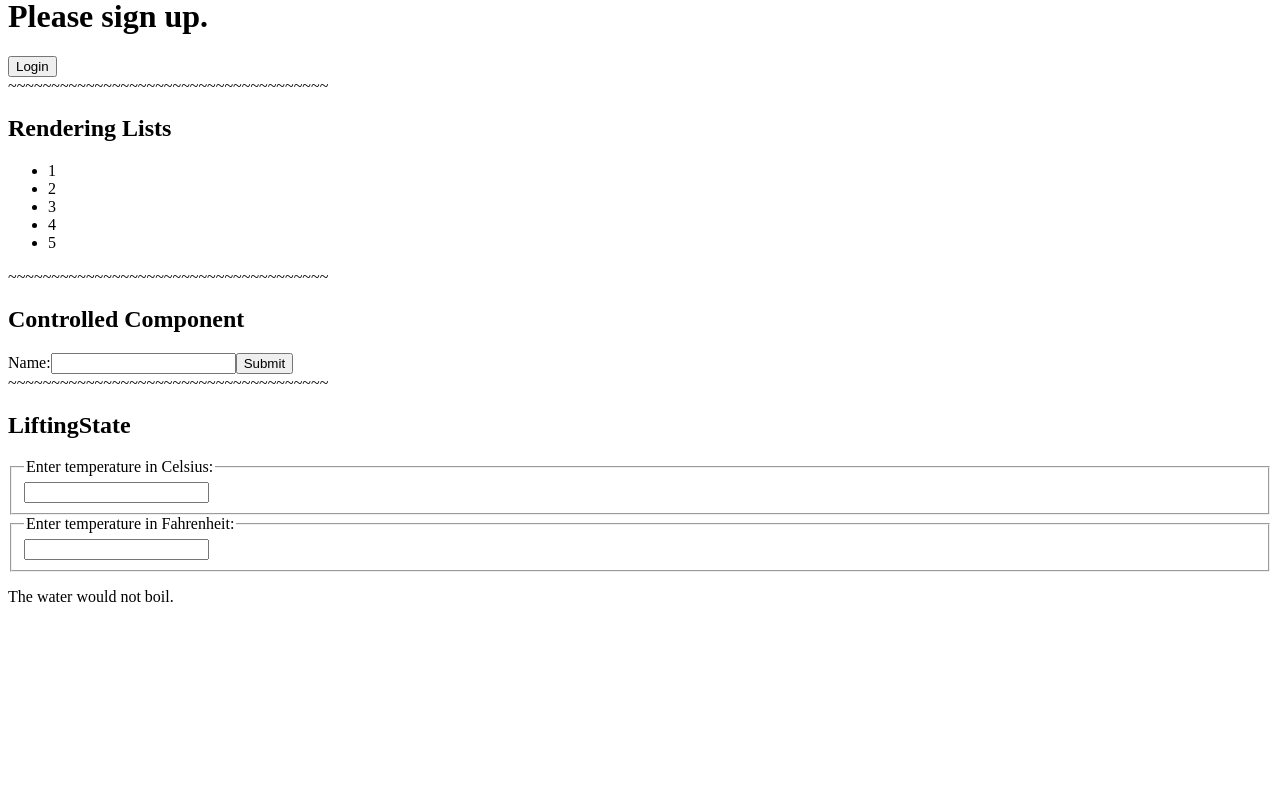
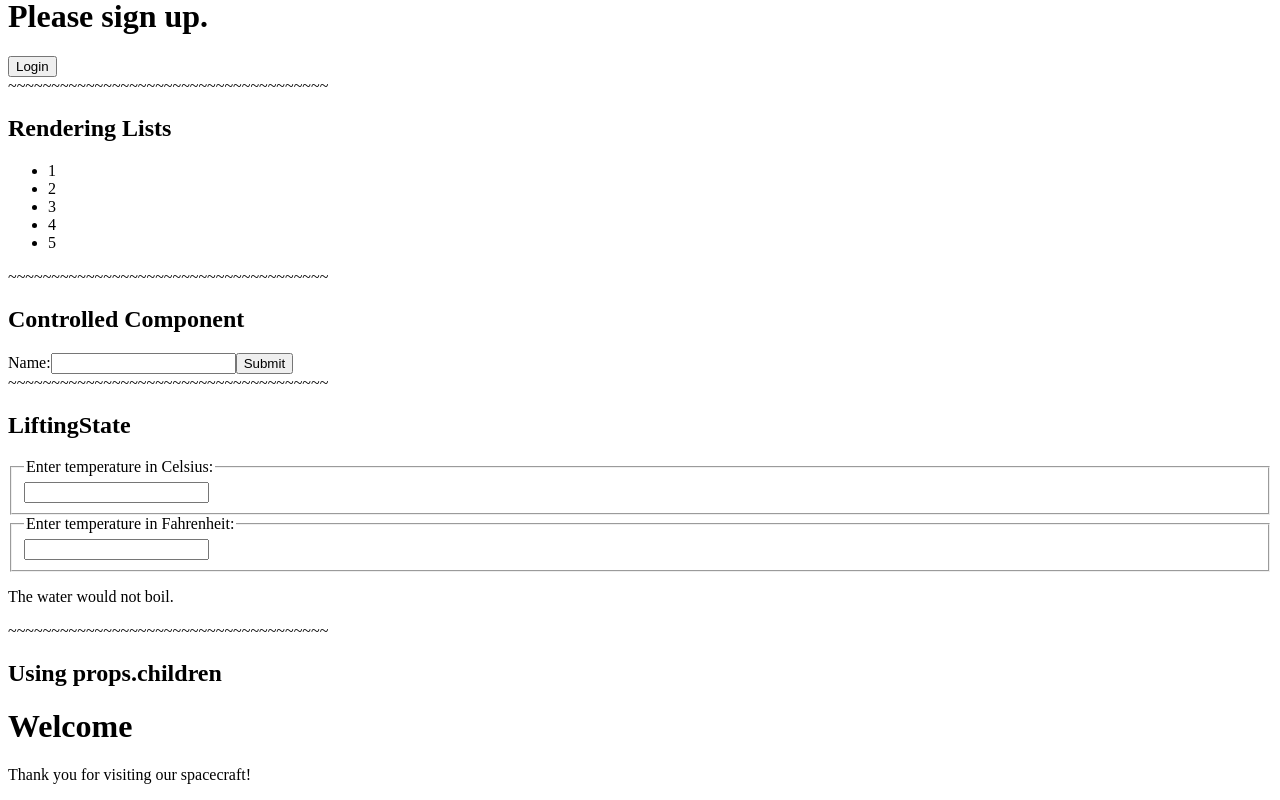
Before and after one commit to zachho123/my-first-react-project, a React (Create React App) app: page / in a window 1280 px wide. Shown: the part 761-1561 px from the top of the page. Before the commit the page ends 1383 px from the top, so only its background shows below. Built offline with nearby package versions, Linux system fonts and the light colour scheme.

Commit message:
Added props.children example

```diff
--- /dev/null
+++ b/src/components/ChildrenProps.js
@@ -0,0 +1,27 @@
+import React from 'react';
+
+function FancyBorder(props) {
+    return (
+        <div className={'FancyBorder FancyBorder-' + props.color}>
+            {props.children}
+        </div>
+    );
+}
+
+/* Anything inside the FancyBorder tag gets passed
+ * into the FancyBorder component as a children
+ * prop */
+function WelcomeDialog() {
+    return (
+        <FancyBorder color="blue">
+            <h1 className="Dialog-title">
+                Welcome
+            </h1>
+            <p className="Dialog-message">
+                Thank you for visiting our spacecraft!
+            </p>
+        </FancyBorder>
+    );
+}
+
+export default WelcomeDialog;
--- a/src/containers/App.js
+++ b/src/containers/App.js
@@ -9,6 +9,7 @@ import LoginControl from '../components/ConditionalRendering';
 import NumberList from '../components/RenderingLists';
 import NameForm from '../components/ControlledComponent';
 import LiftState from '../components/LiftingState';
+import ChildrenProps from '../components/ChildrenProps';
 
 // For NumberList Example
 const numbers = [1, 2, 3, 4, 5];
@@ -43,6 +44,9 @@ class App extends React.Component {
                 ~~~~~~~~~~~~~~~~~~~~~~~~~~~~~~~~~~~~~
                 <h2>LiftingState</h2>
                 <LiftState />
+                ~~~~~~~~~~~~~~~~~~~~~~~~~~~~~~~~~~~~~
+                <h2>Using props.children</h2>
+                <ChildrenProps />
             </div>
         );
     }
```
